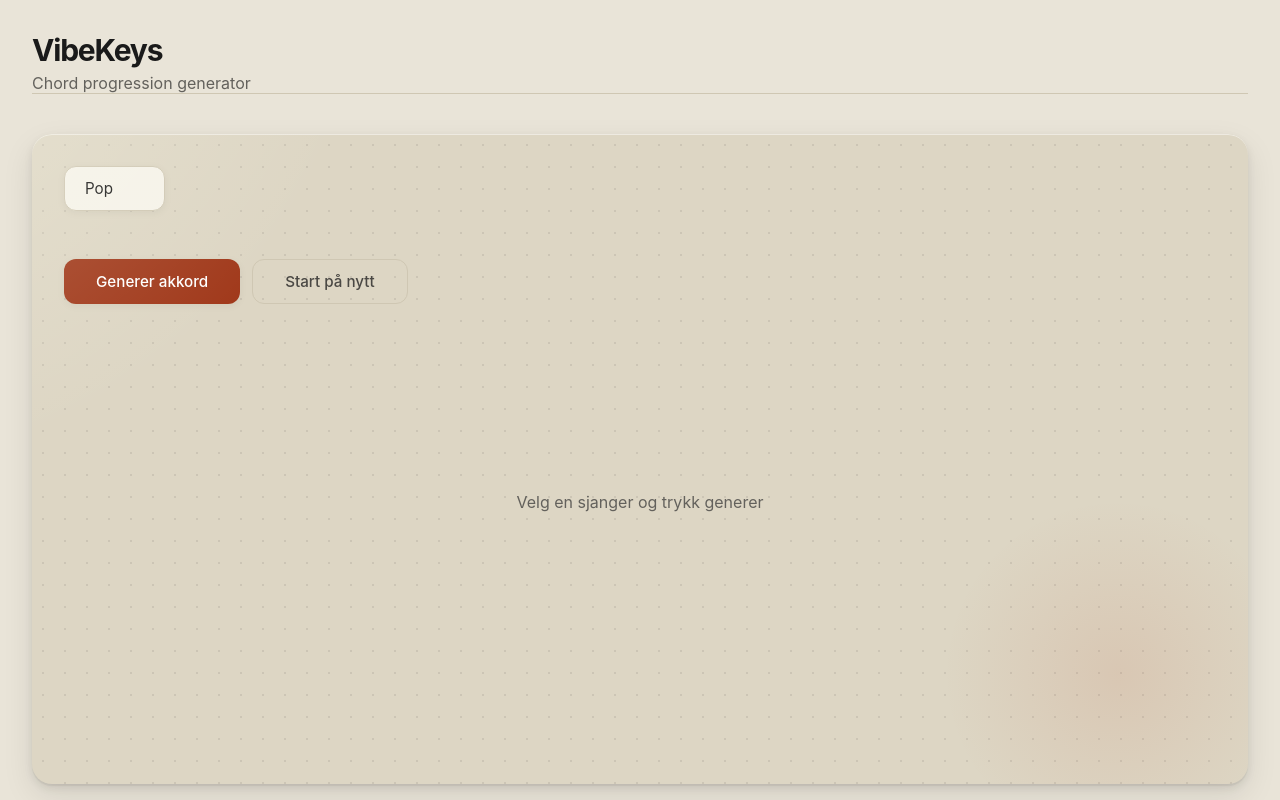
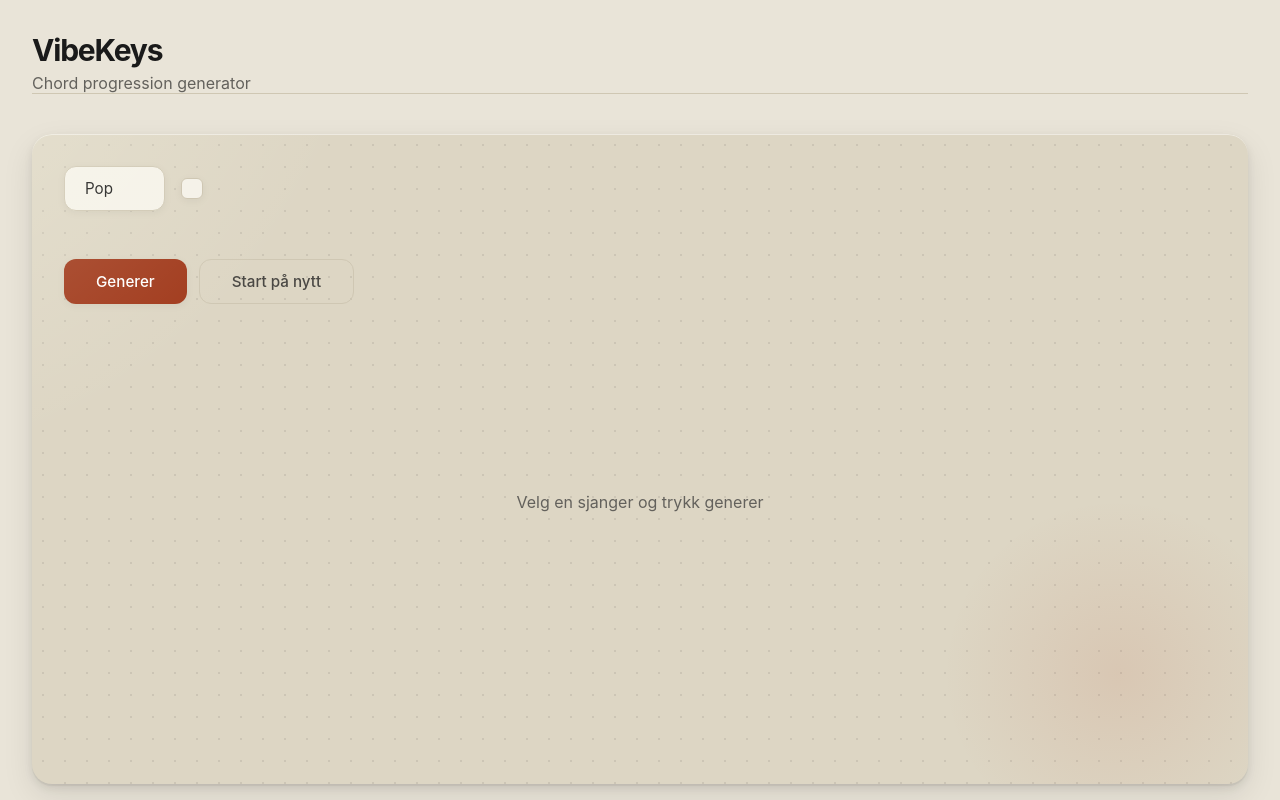
Before and after one commit to SondreHaugom/VibeKeys, a SvelteKit app: page / in a window 1280 px wide. Built offline with nearby package versions, Linux system fonts and the light colour scheme.

Commit message:
La til en Checkbox der jeg skal implimentere generering av arpegio mønstere

```diff
--- a/src/routes/+page.svelte
+++ b/src/routes/+page.svelte
@@ -2,14 +2,31 @@
 import { chordsByGenre } from '$lib/chords.js'
 
 
-let selectedGenre = $state("Pop")
-let currentChords = $state([])
-let refrech_btn = $state()
+let selectedGenre = $state("Pop");
+let currentChords = $state([]);
+let isActive = $state(false);
+
 
 const restartSite = () => {
     window.location.reload();
 }
 
+
+
+const generate = () => {
+    if (isActive) {
+        generateArpegio()
+    } else {
+        generateChord()
+    }
+}
+
+
+
+const generateArpegio = () => {
+    console.log("Her er jeg!!!!")
+
+}
 
 const generateChord = () => {
     const chords = chordsByGenre[selectedGenre] ?? [];
@@ -40,10 +57,16 @@ const generateChord = () => {
                 <option value="Klassisk">Klassisk</option>
                 <option value="Rock">Rock</option>
             </select>
+            <input class="mode_toggle" type="checkbox" bind:checked={isActive}>
         </div>
 
         <div class="controls">
-            <button class="send_btn" type="button" onclick={generateChord}>Generer akkord</button>
+
+            <button class="send_btn" type="button" onclick={generate}>Generer</button>
+
+
+
+
             <button class="refrech_btn" type="button" onclick={restartSite}>Start på nytt</button>
         </div>
 
@@ -174,6 +197,48 @@ const generateChord = () => {
         box-shadow: 0 0 0 3px rgba(26, 188, 254, 0.15);
     }
 
+    .mode_toggle {
+        appearance: none;
+        width: 1.35rem;
+        height: 1.35rem;
+        align-self: center;
+        border: 1px solid #cfc7b3;
+        border-radius: 6px;
+        background: #f5f2e9;
+        box-shadow: 0 2px 8px rgba(0, 0, 0, 0.05);
+        cursor: pointer;
+        position: relative;
+        flex-shrink: 0;
+        transition: background 0.12s, border-color 0.12s;
+    }
+
+    .mode_toggle:hover {
+        border-color: #b8af98;
+    }
+
+    .mode_toggle:checked {
+        background: #a13a1c;
+        border-color: #a13a1c;
+    }
+
+    .mode_toggle:checked::after {
+        content: '';
+        position: absolute;
+        left: 6px;
+        top: 2px;
+        width: 5px;
+        height: 9px;
+        border: solid #ffffff;
+        border-width: 0 2px 2px 0;
+        transform: rotate(45deg);
+    }
+
+    .mode_toggle:focus-visible {
+        outline: none;
+        border-color: #1ABCFE;
+        box-shadow: 0 0 0 3px rgba(26, 188, 254, 0.15);
+    }
+
     .send_btn {
         padding: 0.75rem 2rem;
         background: #a13a1c;
@@ -250,6 +315,15 @@ const generateChord = () => {
         gap: 0.5rem;
         min-width: 120px;
         box-shadow: 0 2px 8px rgba(0, 0, 0, 0.06);
+        opacity: 0;
+        transform: translateY(20px);
+        animation: fadeInUp 0.6s ease-out forwards;
+    }
+
+    @keyframes fadeInUp {to {
+            opacity: 1;
+            transform: translateY(0);
+        }
     }
 
     .step {
```
